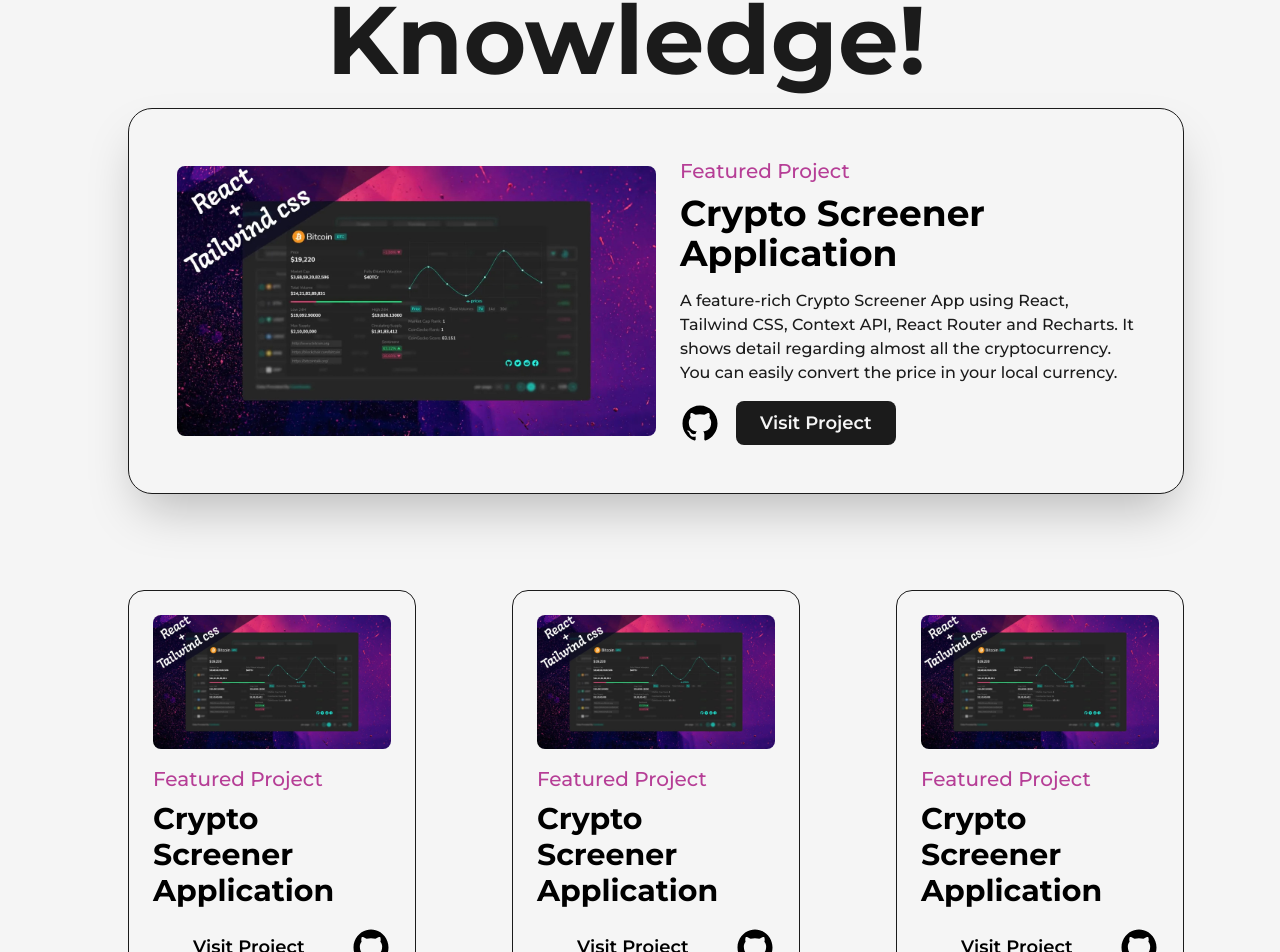
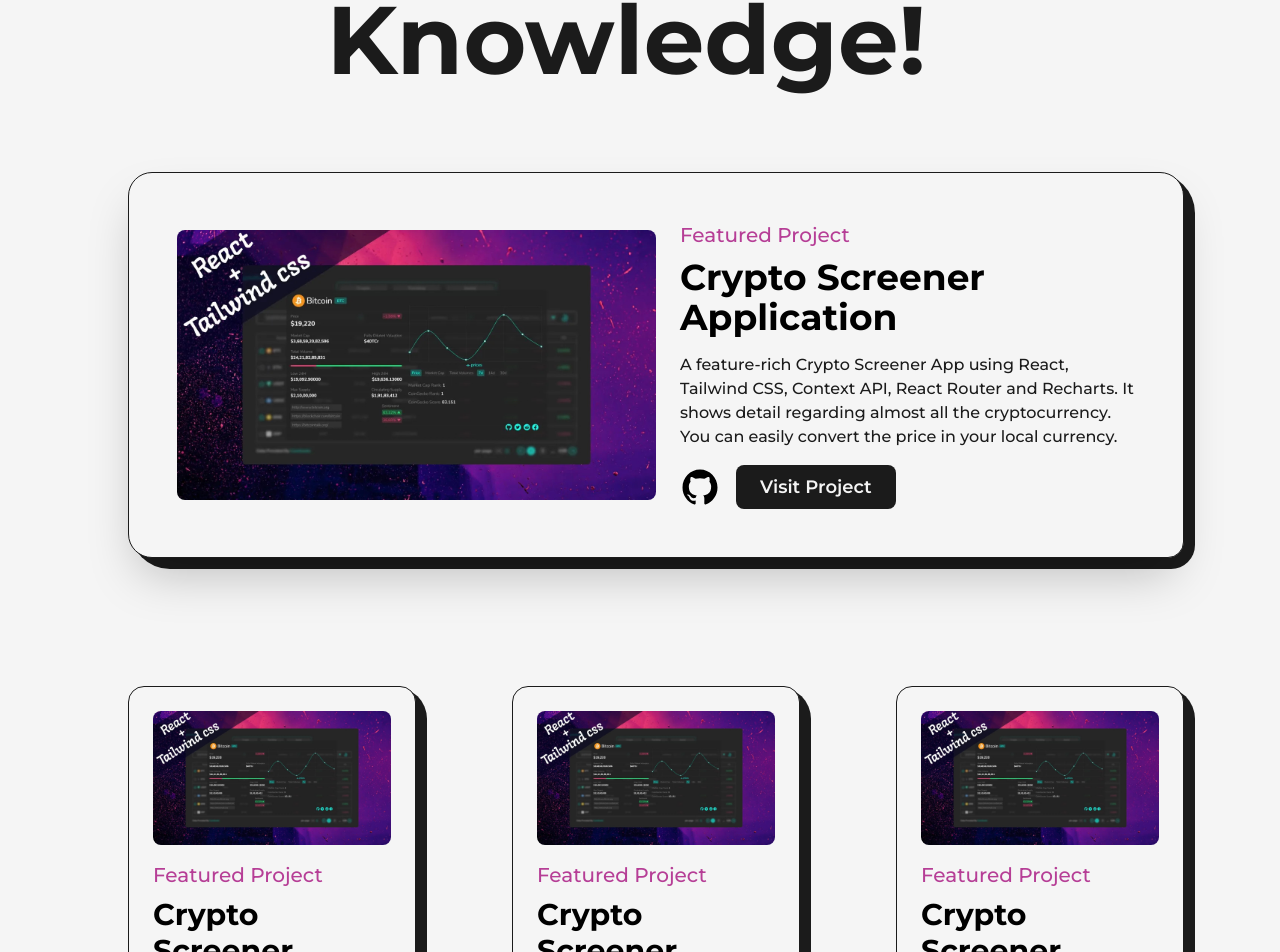
Before and after one commit to kuldeepsaini23/clitnWork, a Next.js app: page /projects in a window 1280 px wide. Shown: the part 340-1292 px from the top of the page. Built offline with nearby package versions, Linux system fonts and the light colour scheme.

Commit message:
Project Page layout complete

```diff
--- a/src/pages/projects.js
+++ b/src/pages/projects.js
@@ -9,7 +9,8 @@ import project1 from "../../public/images/projects/crypto-screener-cover-image.j
 
 const FeaturedProjects = ({ type, title, summary, img, link, github }) => {
   return (
-    <article className="w-full flex items-center justify-between rounded-3xl border border-solid border-dark bg-light shadow-2xl p-12">
+    <article className="w-full flex items-center justify-between rounded-3xl border border-solid border-dark bg-light shadow-2xl p-12 relative rounded-br-2xl">
+      <div className="absolute top-0 -right-3 -z-10 w-[101%] h-[103%] rounded-[2.5rem] bg-dark rounded-br-3xl"></div>
       <Link
         href={link}
         target="_blank"
@@ -50,6 +51,7 @@ const FeaturedProjects = ({ type, title, summary, img, link, github }) => {
 const Project = ({ title, type, img, link, github }) => {
   return (
     <article className="w-full flex flex-col items-center justify-center rounded-2xl border border-solid border-dark bg-light p-6 relative">
+      <div className="absolute top-0 -right-3 -z-10 w-[102%] h-[103%] rounded-[2rem] bg-dark "></div>
       <Link
         href={link}
         target="_blank"
@@ -97,10 +99,10 @@ const projects = () => {
       </Head>
       <main className="flex items-center justify-center flex-col w-full mb-16">
         <Layout>
-          <AnimatedText text="Imagine Trumps Knowledge!" />
+          <AnimatedText text="Imagine Trumps Knowledge!" className="mb-16"/>
 
           {/* Project layouts */}
-          <div className="grid grid-cols-12 gap-24">
+          <div className="grid grid-cols-12 gap-24 gap-y-32">
             {/* Featured post */}
             <div className="col-span-12">
               <FeaturedProjects
```
